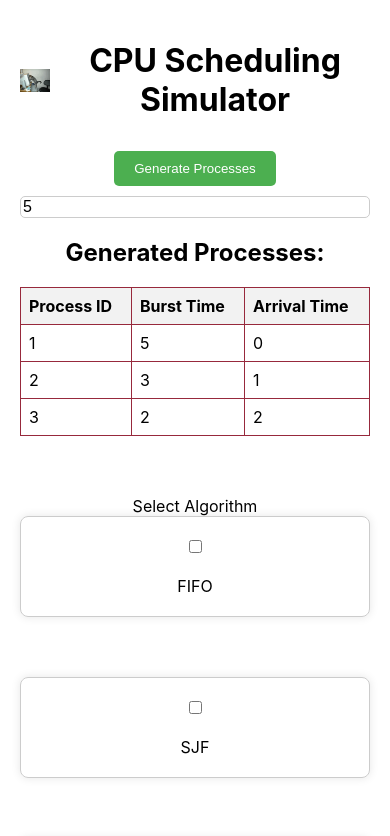
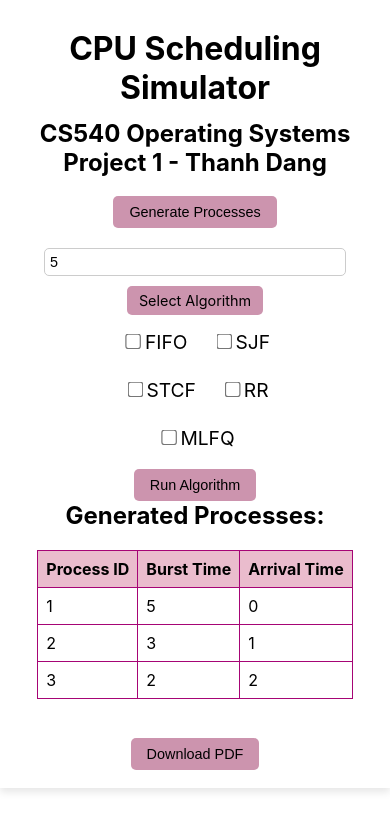
Before and after one commit to ttrucd/OS_Project, a React (Create React App) app in the folder cpu-scheduling-simulator/: page / in a window 390 px wide. Shown: the top 836 px of the page. Built offline with nearby package versions, Linux system fonts and the light colour scheme.

Commit message:
Change display

```diff
--- a/cpu-scheduling-simulator/src/App.css
+++ b/cpu-scheduling-simulator/src/App.css
@@ -7,8 +7,12 @@
   max-width: 1200px;
   flex-direction: column;
   text-align: center;
-  padding: 20px;
+  padding: 8px 16px;
   margin: 0 auto;
+  justify-content: center;
+  align-items: center;
+  box-shadow: 0 4px 8px rgba(0, 0, 0, 0.1);
+
 }
 
 .title {
@@ -17,30 +21,85 @@
   align-items: center;
   gap: 10px;
 }
-
-.title-gif {
-  width: 30px;
-  height: auto;
+h2 {
+  margin-top: -10px;
 }
 
 button {
   margin: 10px 0;
-  padding: 10px 20px;
-  background-color: #4caf50;
-  color: white;
+  margin-bottom: 10px;
+  padding: 8px 16px;
+  width: auto;
+  max-width: 300px;
+  background-color: #cc94ae;
+  color: black;
   border: none;
   border-radius: 5px;
   cursor: pointer;
+  font-size: 0.9rem;
+  text-align: center;
+
+  margin-top: -1px;
 }
 
 button:hover {
-  background-color: #45a049;
+  background-color: #875476;
 }
 
 input[type="number"], select {
-  font-size: 1rem;
+  font-size: 0.9rem;
+  padding: 5px;
+  width: 290px;
   border-radius: 5px;
   border: 1px solid #ccc;
+}
+/*styling for the generate process and select algorithm sections*/
+.generate-process-container {
+  display: flex;
+  justify-content: space-between;
+  align-items: flex-start;
+  margin-bottom: 30px;
+  gap: 10px;
+  margin: 100;
+  width: 65%;
+
+}
+
+.generate-process-left {
+  display:flex;
+  flex-direction: column;
+  gap: 10px;
+  width: 50%;
+
+}
+.generate-process-right {
+  display: flex;
+  flex-direction: column;
+  gap: 10px;
+  width: 50%;
+}
+/*Select Algorithm label */
+.generate-process-right > label {
+  display: inline-block;
+  padding: 6px 12px;
+  background-color: #cc94ae; /* Same as the button background color */
+  color: black;
+  border-radius: 5px;
+  cursor: pointer;
+  font-size: 0.9rem;
+  text-align: center;
+  margin-bottom: 15px; /* Adds space below */
+
+}
+
+
+.algorithm-checkboxes {
+  display: flex;
+  flex-wrap: wrap;
+  gap: 20px;
+  justify-content: center;
+  transform: scale(1.2);
+  cursor: pointer;
 }
 
 .result-table {
@@ -54,7 +113,7 @@ table {
 
 table, th, td {
   padding: 8px;
-  border: 1px solid rgb(151, 41, 60);
+  border: 1px solid rgb(166, 4, 117);
   text-align: left;
 }
 
@@ -64,102 +123,111 @@ th, td {
 }
 
 th {
-  background-color: #f2f2f2;
+  background-color: #eabccd;
 }
 
+
+/* Container for Result Table and Progress Bar side by side */
+.result-progress-container {
+  display: flex;
+  justify-content: space-between;
+  margin-bottom: 20px;
+  gap: 20px;
+  width: 100%;
+  flex-wrap: wrap;
+}
+.result-table{
+  width: 48%;
+  min-width: 300px;
+  box-sizing: border-box;
+}
+.progress-container {
+  width: 48%;
+  min-width: 250px;
+
+}
+
+
+/* Flex layout for the progress bar, chart, and result table */
+
+.chart-container,
+.result-table {
+  min-width: 70%;
+  box-sizing: border-box;
+}
+
+
+/* Chart container styles */
 .chart-container {
   margin-top: 20px;
   width: 100%;
   height: 300px;
   padding: 20px 0;
   box-sizing: border-box;
+  display: flex;
+  justify-content: center;
+  align-items: center;
+  flex-direction: column;
+  min-width: 250px;
 }
 
-/* Algorithm Selection */
-.algorithm-selection {
-  margin-top: 20px;
-}
-
-.algorithm-checkboxes {
-  display: flex;
-  flex-wrap: wrap;
-  gap: 20px;
-  justify-content: flex-start;
-}
-
-.algorithm-box {
-  margin-bottom: 40px;
-  width: 100%;
-  max-width: 1200px;
-  padding: 20px;
-  border: 1px solid #ccc;
-  border-radius: 8px;
-  box-shadow: 0 0 10px rgba(0, 0, 0, 0.1);
-  display: flex;
-  flex-wrap: wrap;
-  gap: 20px;
-  box-sizing: border-box;
-}
-
-/* Flex layout for the progress bar, chart, and result table */
-.progress-container,
-.chart-container,
-.result-table {
-  flex: 1;
-  min-width: 300px;
-  box-sizing: border-box;
-}
-
-.progress-container {
-  margin-right: 20px;
-}
-
-.chart-container {
-  margin-right: 20px;
-  min-width: 300px;
-}
-
-.result-table {
-  min-width: 300px;
-}
 
 .process-display {
   margin-bottom: 40px;
 }
 
 /* Title styles */
-.progress-title {
-  margin-bottom: 10px;
-  font-size: 1.2rem;
-}
+
 .chart-title,
 .table-title {
   margin-bottom: 10px;
   font-weight: bold;
+  align-items: center;
 }
 
 /* Responsive Design */
 @media (max-width: 768px) {
-  .algorithm-box {
+  .generate-process-container {
     flex-direction: column;
+    align-items: center;
+    gap: 10px; /* Add spacing between the sections on mobile */
+    width: 100%;
   }
 
-  .progress-container,
+  .generate-process-left,
+  .generate-process-right {
+    align-items: center;
+  }
+
+  .algorithm-selection {
+    flex-direction: column;
+    align-items: flex-start;
+  }
+
   .chart-container,
   .result-table {
     min-width: 100%;
     margin-bottom: 20px;
   }
 
-  .progress-container {
+  .chart-container {
     margin-right: 0;
+    width: 100%;
+  }
+  .result-progress-container {
+    flex-direction: column; /* Stack the table and progress bar on mobile */
+    gap: 10px;
+    width: 100%; /* Ensure the container takes full width */
   }
 
+  .result-table,
+  .progress-container {
+    width: 100%; /* Stack them vertically, taking full width */
+    min-width: 100%; /* Ensure they don't get too small */
+  }
+  .progress-container,
   .chart-container {
-    margin-right: 0;
+    margin-right: 0; /* Ensure there is no extra margin on mobile */
   }
 
-  .result-table {
-    margin-right: 0;
-  }
 }
--- a/cpu-scheduling-simulator/src/App.js
+++ b/cpu-scheduling-simulator/src/App.js
@@ -8,7 +8,7 @@ import {generateProcesses} from './GenerateProcess';
 import Process from './GenerateProcess';
 import Animation from './animation';
 import './App.css';
-import cattGif from './catt.gif';
+
 
 function App() {
   const [processes, setProcesses] = useState([            //hardcoded processes using useState
@@ -85,23 +85,18 @@ const handleGenerateProcesses = (numProcesses) => {
 
   return (
     <div className="container">
-      <h1 className="title">
-        <img src={cattGif} alt="Cat" className="title-gif"/>
+      <h1 className="title"> CPU Scheduling Simulator</h1>
+      <h2> CS540 Operating Systems Project 1 - Thanh Dang </h2>
 
-      CPU Scheduling Simulator</h1>
-      <Process generateProcesses ={handleGenerateProcesses}/>
+      <Process generateProcesses={handleGenerateProcesses} />
 
+      <div className="generate-process-container">
+        <div className="generate-process-left">
+          <button onClick={() => handleGenerateProcesses(5)}>Generate Processes</button>
+          <input type="number" value={timeQuantum} onChange={(e) => setTimeQuantum(e.target.value)} placeholder="Time Quantum (For RR)" />
+        </div>
 
-      <input type="number" value={timeQuantum} onChange={(e)=> setTimeQuantum(e.target.value)} placeholder ="Time Quantum (For RR)"/>
-
-      {/*Display Generated Processes */}
-      {processes.length > 0 && (
-        <div className="process-display">
-          <ProcessDisplay processes={processes} />
-          </div>
-      )}
-
-      <div className="algorithm-selection">
+        <div className="generate-process-right">
           <label>Select Algorithm</label>
           <div className="algorithm-checkboxes">
             {['fifo', 'sjf', 'stcf', 'rr', 'mlfq'].map((algorithm) => (
@@ -118,40 +113,46 @@ const handleGenerateProcesses = (numProcesses) => {
             ))}
           </div>
         </div>
+      </div>
 
       <button onClick={runAlgorithm}>Run Algorithm</button>
 
-    {/* Display results for each selected algorithm in separate boxes */}
+      {/* Display Generated Processes */}
+      {processes.length > 0 && (
+        <div className="process-display">
+          <ProcessDisplay processes={processes} />
+        </div>
+      )}
+
+      {/* Display results for each selected algorithm */}
       <div className="algorithms-container">
         {results.length > 0 &&
           results.map((algoResult, index) => (
-            <div key={index} className="algorithm-box">
+            <div key={index} className="algorithm-result-container">
               <h3>{algoResult.algorithm.toUpperCase()} </h3>
-
-              {/* Result Table */}
+              {/*Result table */}
+              <div className="result-progress-container">
               <div className="result-table">
                 <ResultsDisplay results={algoResult.result} algoResult={algoResult} />
               </div>
 
-              {/* Progress Bar */}
               <div className="progress-container">
                 <h4 className="progress-title">{algoResult.algorithm.toUpperCase()} Progress</h4>
                 <div className="progress">
-
                   {processes.map((process, idx) => {
                     const processResult = algoResult.result.find((res) => res.processId === process.id);
                     return (
                       <Animation
                         key={idx}
-                      progress={processResult?.endTime} // Use the end time for progress
+                        progress={processResult?.endTime}
                         label={`Process ${process.id}`}
                       />
                     );
                   })}
                 </div>
               </div>
+              </div>
 
-              {/* Bar Chart */}
               <div className="chart-container">
                 <ChartDisplay results={algoResult.result} algorithm={algoResult.algorithm} />
               </div>
@@ -159,10 +160,9 @@ const handleGenerateProcesses = (numProcesses) => {
           ))}
       </div>
 
-      <button onClick ={exportToPDF}>Download PDF</button>
+      <button onClick={exportToPDF}>Download PDF</button>
     </div>
   );
-
 }
 
 export default App;
--- a/cpu-scheduling-simulator/src/ChartDisplay.js
+++ b/cpu-scheduling-simulator/src/ChartDisplay.js
@@ -31,7 +31,7 @@ function ChartDisplay ({results, algorithm}) { //takes in results as a prop
     };
     return(
         <div className ="chart-container">
-            <h3 className ="chart-title">{algorithm.toUpperCase()} - Completion Time Chart</h3>
+            <h3 className ="chart-title">{algorithm.toUpperCase()} Completion Time Chart</h3>
             <Bar data={data} /> {/*render the bar chart.*/}
         </div>
     );
--- a/cpu-scheduling-simulator/src/GenerateProcess.js
+++ b/cpu-scheduling-simulator/src/GenerateProcess.js
@@ -15,13 +15,9 @@ export function generateProcesses (numProcesses) {
     }
   //once all the processes are created, the setProcesses func is called to update processes state.
   return newProcesses;
-}
+};
 
 function Process({generateProcesses}) {
-  return  (
-      <div>
-          <button onClick ={() => generateProcesses(5)}>Generate Processes</button>
-      </div>
-  );
+
 }
 export default Process;
--- a/cpu-scheduling-simulator/src/animation.css
+++ b/cpu-scheduling-simulator/src/animation.css
@@ -1,20 +1,27 @@
-/* animation.css */
+/* animation.css progress bar */
 .progress-container {
+
     display: flex;
-    align-items: center;
-    gap: 10px;
+    flex-direction: column; /* Align progress bar title above the bar */
+    align-items: flex-start; /* Center align the progress bar title */
+    min-width: 250px;
+    box-sizing: border-box;
+    padding-right: 10px;
+  }
+
+  .progress-title {
     margin-bottom: 10px;
+    font-size: 1rem;
+    width: 150px;
+    text-align: left; /* Ensure the title is centered above the progress bar */
   }
 
   .progress {
-    width: 0;
-    height: 20px;
-    background-color: lightblue;
-    border-radius: 5px;
-    transition: width 0.4s ease-in-out; /* Smooth transition for the width */
+    width: 90%; /* Initial width is 0, it will grow based on the progress */
+    height: 12px; /* Height of the progress bar */
+    background-color: #b25858; /* Light gray background for the progress bar */
+    border-radius: 10px; /* Rounded corners */
+    transition: width 0.4s ease-in-out; /* Smooth animation when progress changes */
+    margin-left: 5px; /* Space between the small title and the progress bar */
+    margin: 10px;
   }
-
-  span {
-    font-size: 14px;
-    color: #333;
-  }
```
Lines whose indentation alone changed are shown as unchanged.
